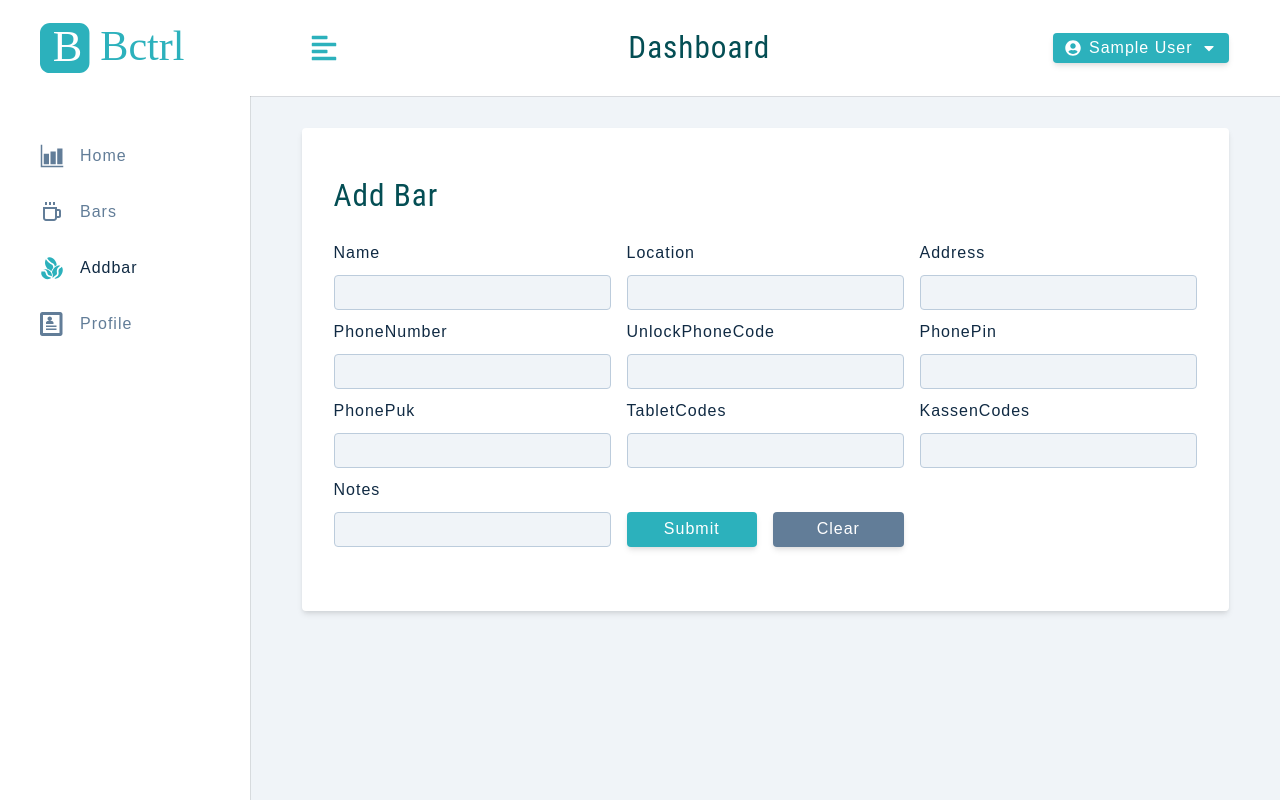
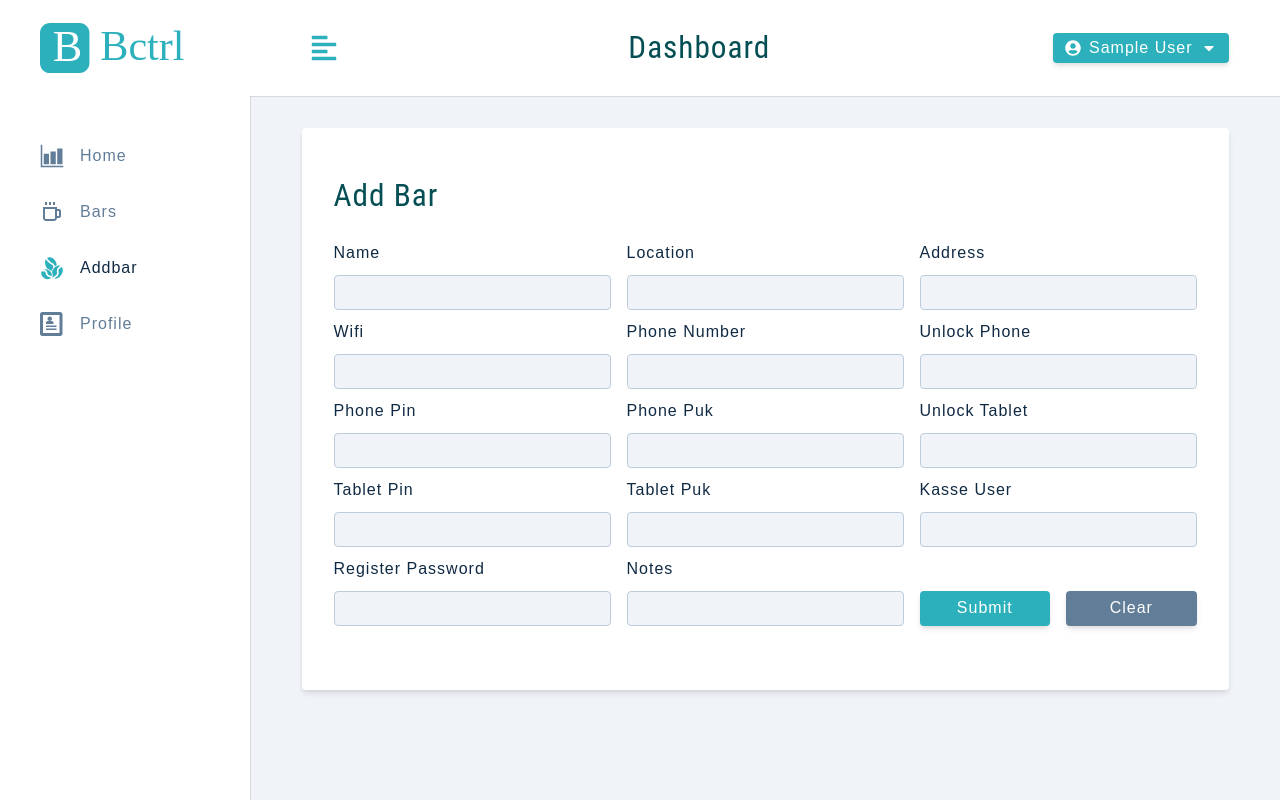
Before and after one commit to P-Pimentinha/BCM, a React (Create React App) app in the folder client/: page /addbar in a window 1280 px wide. Built offline with nearby package versions, Linux system fonts and the light colour scheme; sample sign-in values are in the browser's storage.

Commit message:
refactor: adds data to Bars Model

```diff
--- a/client/src/context/appContext.js
+++ b/client/src/context/appContext.js
@@ -50,18 +50,24 @@ const initialState = {
 
   isEditing: false,
   editBarId: '',
+
   name: '',
   location: '',
   address: '',
+  wifi: '',
   notes: '',
-  phoneCodes: '',
-  barCodes: '',
-  kassenCodes: '',
 
   phoneNumber: '',
   unlockPhoneCode: '',
   phonePin: '',
   phonePuk: '',
+
+  tabletUnlock: '',
+  tabletPin: '',
+  tabletPuk: '',
+
+  kasseUser: '',
+  registerPassword: '',
 
   bar: [],
   bars: [],
@@ -216,26 +222,34 @@ const AppProvider = ({ children }) => {
         name,
         location,
         address,
+        wifi,
         notes,
-        tabletCodes,
-        kassenCodes,
         phoneNumber,
         unlockPhoneCode,
         phonePin,
         phonePuk,
+        tabletUnlock,
+        tabletPin,
+        tabletPuk,
+        kasseUser,
+        registerPassword,
       } = state;
 
       await authFetch.post('/bars', {
         name,
         location,
         address,
+        wifi,
         notes,
-        tabletCodes,
-        kassenCodes,
         phoneNumber,
         unlockPhoneCode,
         phonePin,
         phonePuk,
+        tabletUnlock,
+        tabletPin,
+        tabletPuk,
+        kasseUser,
+        registerPassword,
       });
       dispatch({
         type: CREATE_BAR_SUCCESS,
@@ -308,26 +322,34 @@ const AppProvider = ({ children }) => {
         name,
         location,
         address,
+        wifi,
         notes,
-        tabletCodes,
-        kassenCodes,
         phoneNumber,
         unlockPhoneCode,
         phonePin,
         phonePuk,
+        tabletUnlock,
+        tabletPin,
+        tabletPuk,
+        kasseUser,
+        registerPassword,
       } = state;
 
       await authFetch.patch(`/bars/${state.editBarId}`, {
         name,
         location,
         address,
+        wifi,
         notes,
-        tabletCodes,
-        kassenCodes,
         phoneNumber,
         unlockPhoneCode,
         phonePin,
         phonePuk,
+        tabletUnlock,
+        tabletPin,
+        tabletPuk,
+        kasseUser,
+        registerPassword,
       });
 
       dispatch({ type: EDIT_BAR_SUCCESS });
--- a/client/src/context/reducer.js
+++ b/client/src/context/reducer.js
@@ -169,14 +169,17 @@ const reducer = (state, action) => {
       name: '',
       location: '',
       address: '',
+      wifi: '',
       notes: '',
-      phoneCodes: '',
-      barCodes: '',
-      kassenCodes: '',
       phoneNumber: '',
       unlockPhoneCode: '',
       phonePin: '',
       phonePuk: '',
+      tabletUnlock: '',
+      tabletPin: '',
+      tabletPuk: '',
+      kasseUser: '',
+      registerPassword: '',
     };
 
     return { ...state, ...initialState };
@@ -235,13 +238,17 @@ const reducer = (state, action) => {
       name,
       location,
       address,
+      wifi,
       notes,
-      tabletCodes,
-      kassenCodes,
       phoneNumber,
       unlockPhoneCode,
       phonePin,
       phonePuk,
+      tabletUnlock,
+      tabletPin,
+      tabletPuk,
+      kasseUser,
+      registerPassword,
     } = bar;
 
     return {
@@ -251,13 +258,17 @@ const reducer = (state, action) => {
       name,
       location,
       address,
+      wifi,
       notes,
-      tabletCodes,
-      kassenCodes,
       phoneNumber,
       unlockPhoneCode,
       phonePin,
       phonePuk,
+      tabletUnlock,
+      tabletPin,
+      tabletPuk,
+      kasseUser,
+      registerPassword,
     };
   }
 
--- a/client/src/pages/dashboard/AddBar.js
+++ b/client/src/pages/dashboard/AddBar.js
@@ -13,13 +13,17 @@ const AddBar = () => {
     name,
     location,
     address,
+    wifi,
+    notes,
     phoneNumber,
     unlockPhoneCode,
     phonePin,
     phonePuk,
-    notes,
-    tabletCodes,
-    kassenCodes,
+    tabletUnlock,
+    tabletPin,
+    tabletPuk,
+    kasseUser,
+    registerPassword,
     handleChange,
     clearValues,
     createBar,
@@ -78,26 +82,34 @@ const AddBar = () => {
 
           <FormRow
             type='text'
+            name='wifi'
+            value={wifi}
+            handleChange={handleJobInput}
+          />
+
+          <FormRow
+            labelText='Phone Number'
+            type='text'
             name='phoneNumber'
             value={phoneNumber}
             handleChange={handleJobInput}
           />
-
           <FormRow
+            labelText='Unlock Phone'
             type='text'
             name='unlockPhoneCode'
             value={unlockPhoneCode}
             handleChange={handleJobInput}
           />
-
           <FormRow
+            labelText='Phone Pin'
             type='text'
             name='phonePin'
             value={phonePin}
             handleChange={handleJobInput}
           />
-
           <FormRow
+            labelText='Phone Puk'
             type='text'
             name='phonePuk'
             value={phonePuk}
@@ -105,16 +117,42 @@ const AddBar = () => {
           />
 
           <FormRow
+            labelText='Unlock Tablet'
             type='text'
-            name='tabletCodes'
-            value={tabletCodes}
+            name='tabletUnlock'
+            value={tabletUnlock}
             handleChange={handleJobInput}
           />
 
           <FormRow
+            labelText='Tablet Pin'
             type='text'
-            name='kassenCodes'
-            value={kassenCodes}
+            name='tabletPin'
+            value={tabletPin}
+            handleChange={handleJobInput}
+          />
+
+          <FormRow
+            labelText='Tablet Puk'
+            type='text'
+            name='tabletPuk'
+            value={tabletPuk}
+            handleChange={handleJobInput}
+          />
+
+          <FormRow
+            labelText='Kasse User'
+            type='text'
+            name='kasseUser'
+            value={kasseUser}
+            handleChange={handleJobInput}
+          />
+
+          <FormRow
+            labelText='Register Password'
+            type='text'
+            name='registerPassword'
+            value={registerPassword}
             handleChange={handleJobInput}
           />
 
@@ -124,7 +162,6 @@ const AddBar = () => {
             value={notes}
             handleChange={handleJobInput}
           />
-
           <div className='btn-container'>
             <button
               className='btn btn-block submit-btn'
--- a/client/src/pages/dashboard/ViewBar.js
+++ b/client/src/pages/dashboard/ViewBar.js
@@ -27,6 +27,9 @@ const ViewBar = () => {
             <p>
               <b>Location :</b> {bar.location}
             </p>
+            <p>
+              <b>WIFI :</b> {bar.wifi}
+            </p>
           </div>
         </div>
 
@@ -34,7 +37,10 @@ const ViewBar = () => {
           <header>Register</header>
           <div className='content'>
             <p>
-              <b>User :</b> {bar.kassenCodes}
+              <b>User :</b> {bar.kasseUser}
+            </p>
+            <p>
+              <b>Password :</b> {bar.registerPassword}
             </p>
           </div>
         </div>
@@ -44,6 +50,9 @@ const ViewBar = () => {
           <div className='content'>
             <p>
               <b>Number :</b> {bar.phoneNumber}
+            </p>
+            <p>
+              <b>Unlock :</b> {bar.unlockPhoneCode}
             </p>
             <p>
               <b>PIN :</b> {bar.phonePin}
@@ -58,7 +67,13 @@ const ViewBar = () => {
           <header>Tablet</header>
           <div className='content'>
             <p>
-              <b>Tablet :</b> {bar.tabletCodes}
+              <b>Unlock :</b> {bar.tabletUnlock}
+            </p>
+            <p>
+              <b>PIN :</b> {bar.tabletPin}
+            </p>
+            <p>
+              <b>PUK :</b> {bar.tabletPuk}
             </p>
           </div>
         </div>
```
Also changed, not shown: 1 other file (tests, documents, lock files or other folders).
